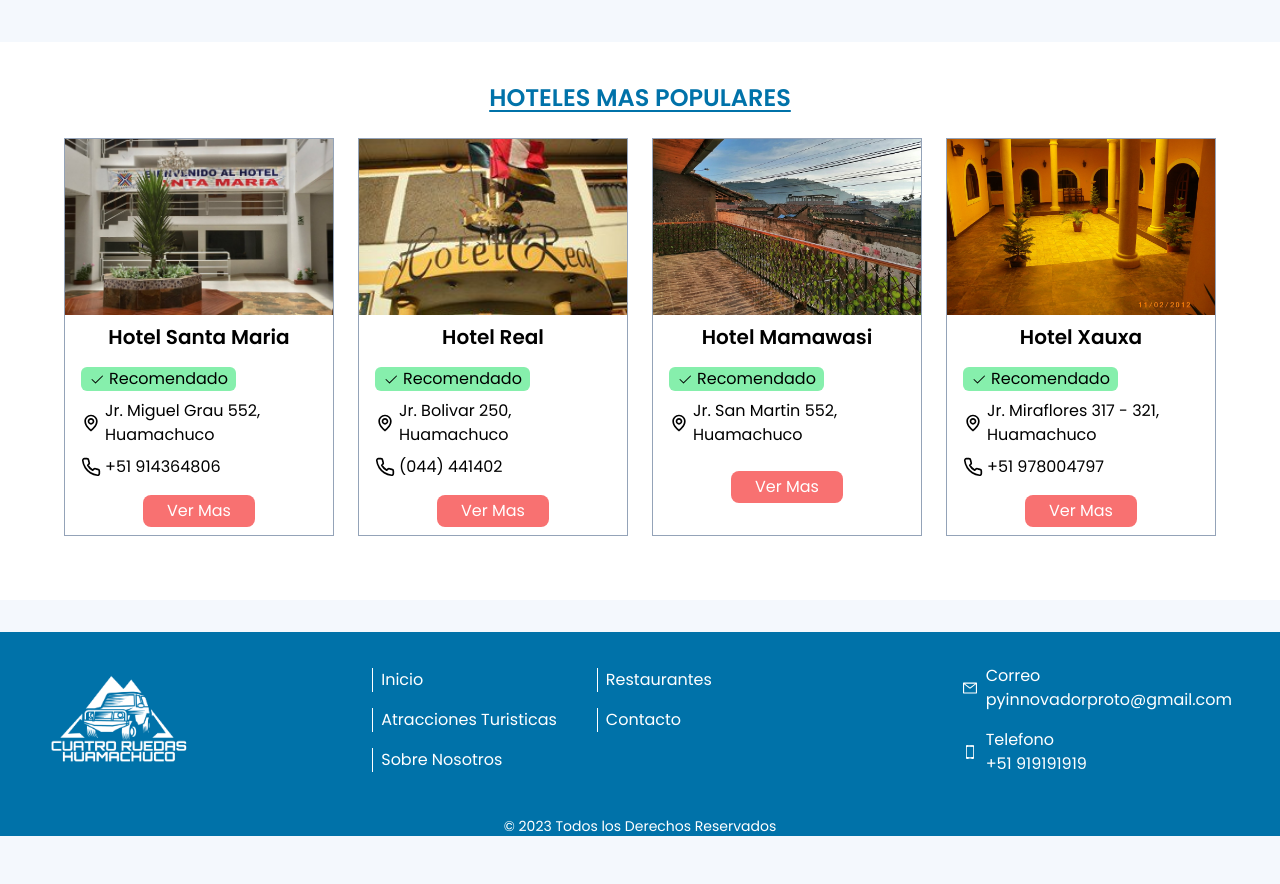
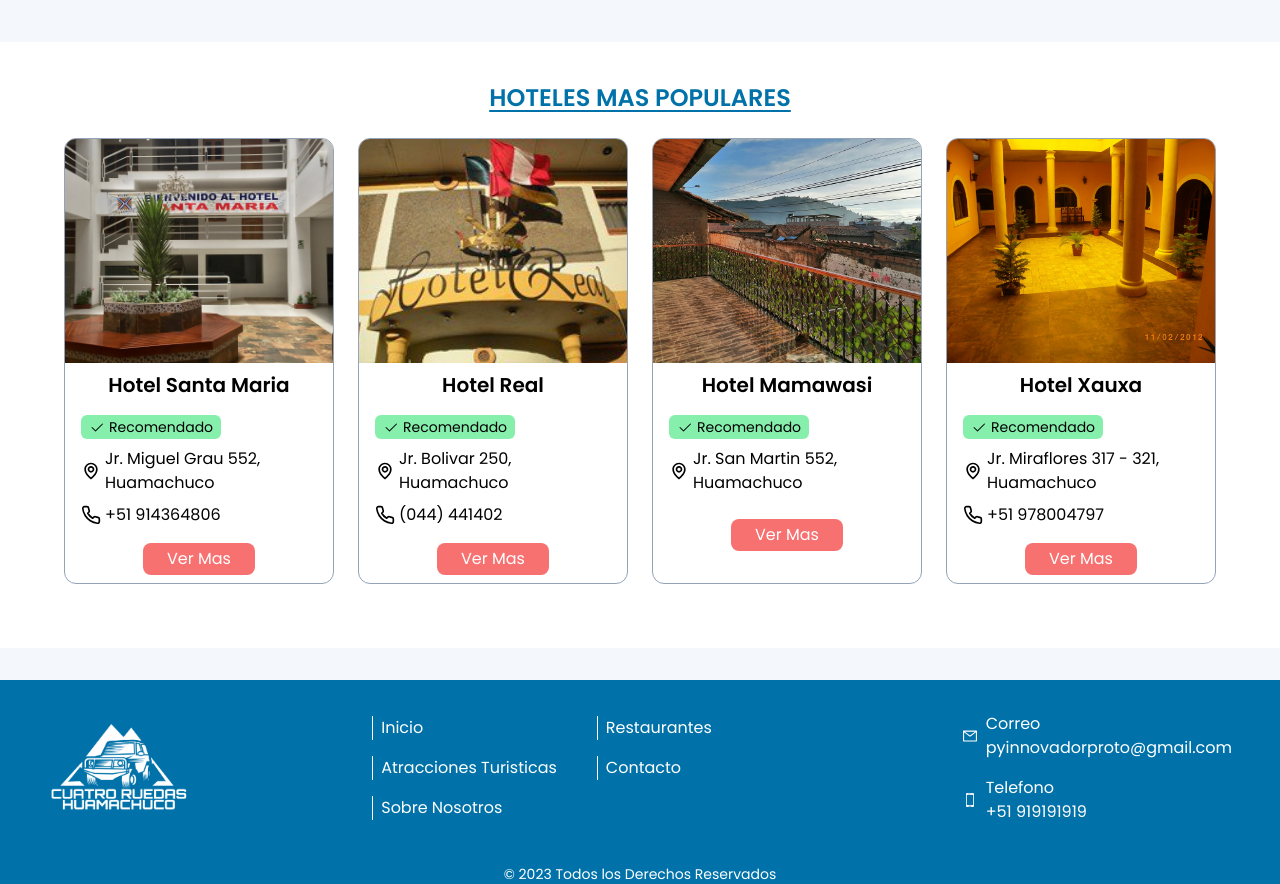
Before and after one commit to JuanLaurencio1105/huamachuco, a React (Vite) app: page / in a window 1280 px wide. Shown: the part 3360-4244 px from the top of the page. Before the commit the page ends 4196 px from the top, so only its background shows below. Built offline with nearby package versions, Linux system fonts and the light colour scheme.

Commit message:
Add rounded to cards

```diff
--- a/src/components/CardRestaurant.jsx
+++ b/src/components/CardRestaurant.jsx
@@ -10,7 +10,7 @@ const CardRestaurant = ({ data, onClick }) => {
     window.scrollTo(0, 0)
   }
   return (
-    <article className='border border-slate-400 w-full bg-white overflow-hidden flex flex-col mt-6 sm:flex-row md:flex-col lg:flex-row xl:flex-col'>
+    <article className='border border-slate-400 w-full bg-white overflow-hidden flex flex-col mt-6 rounded-xl sm:flex-row md:flex-col lg:flex-row xl:flex-col'>
       <div className='overflow-hidden'>
         <Link
           to={`/restaurantes/${data.slug}`}
@@ -19,7 +19,7 @@ const CardRestaurant = ({ data, onClick }) => {
           <img
             src={data.image}
             alt="Huamachuco tradicional"
-            className='w-full h-48 bg-cover bg-center object-cover sm:h-full max-h-60 xl:h-44 overflow-hidden hover:scale-110 transition-all'
+            className='w-full h-48 bg-cover bg-center object-cover sm:h-full max-h-60 xl:h-56 overflow-hidden hover:scale-110 transition-all '
           />
         </Link>
       </div>
@@ -28,7 +28,7 @@ const CardRestaurant = ({ data, onClick }) => {
         <ul className='px-4'>
           <li className='inline-block bg-green-300 px-2 rounded-md mb-2'>
             <BsCheck2 className='inline-block mr-1' />
-            <span className='inline-block'>{data.recomend}</span>
+            <span className='inline-block text-sm'>{data.recomend}</span>
           </li>
           <li className='flex items-center mb-2 gap-1'>
             <span>
--- a/src/components/hotel/CardHotel.jsx
+++ b/src/components/hotel/CardHotel.jsx
@@ -11,7 +11,7 @@ const CardHotel = ({ data, onClick }) => {
   }
 
   return (
-    <article className='border border-slate-400 w-full bg-white overflow-hidden flex flex-col mt-6 sm:flex-row md:flex-col lg:flex-row xl:flex-col'>
+    <article className='border border-slate-400 w-full bg-white overflow-hidden flex flex-col mt-6 rounded-xl sm:flex-row md:flex-col lg:flex-row xl:flex-col'>
       <div className='overflow-hidden'>
         <Link
           to={`/hoteles/${data.slug}`}
@@ -20,7 +20,7 @@ const CardHotel = ({ data, onClick }) => {
           <img
             src={data.image}
             alt="Imagen del Hotel"
-            className='w-full h-48 bg-cover bg-center object-cover sm:h-full max-h-60 xl:h-44 overflow-hidden hover:scale-110 transition-all'
+            className='w-full h-56 bg-cover bg-center object-cover sm:h-full max-h-60 xl:h-56 overflow-hidden hover:scale-110 transition-all'
           />
         </Link>
       </div>
@@ -29,7 +29,7 @@ const CardHotel = ({ data, onClick }) => {
         <ul className='px-4'>
           <li className='inline-block bg-green-300 px-2 rounded-md mb-2'>
             <BsCheck2 className='inline-block mr-1' />
-            <span className='inline-block'>{data.recomend}</span>
+            <span className='inline-block text-sm'>{data.recomend}</span>
           </li>
           <li className='flex items-center mb-2 gap-1'>
             <span>
```
